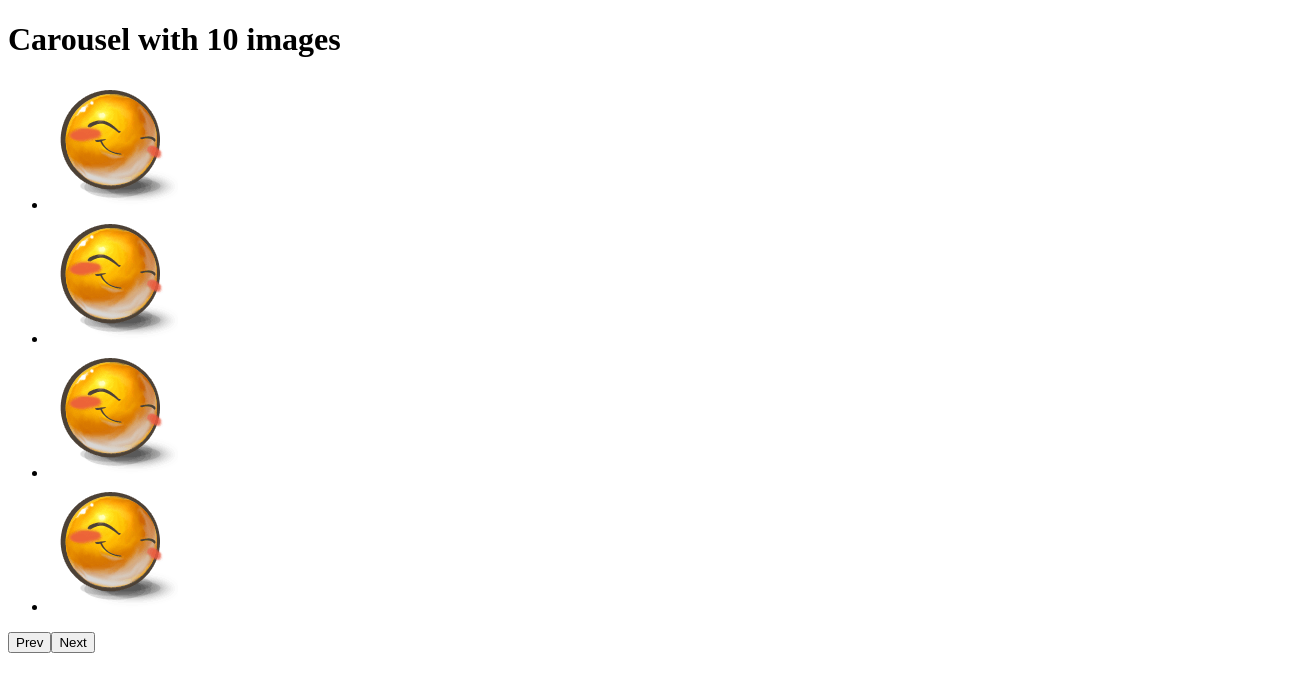
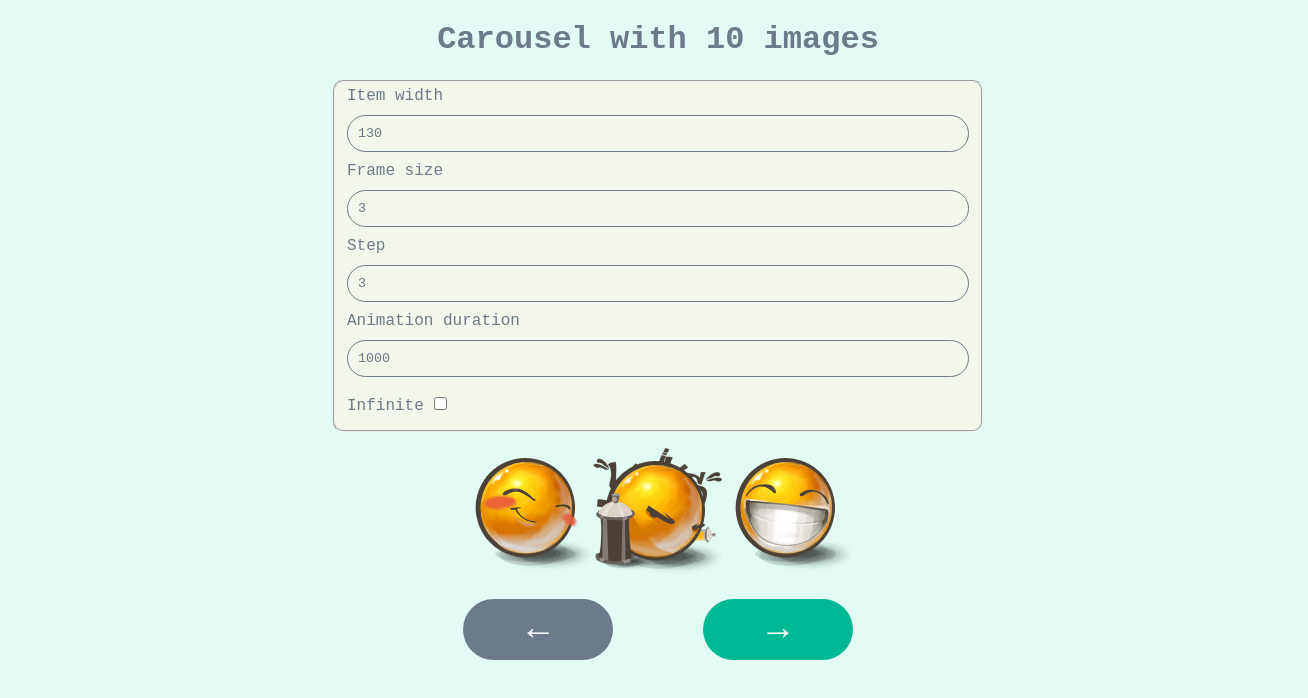
Before and after one commit to mate-academy/react_carousel, a React (Create React App) app: page / in a window 1280 px wide. Shown: the top 698 px of the page, 1308 px wide, since content can reach past the window. Built offline with nearby package versions, Linux system fonts and the light colour scheme; the HTML template or start-up script is replaced by a standard one.

Commit message:
Solution

```diff
--- a/src/App.scss
+++ b/src/App.scss
@@ -1 +1,40 @@
-// style go here
+* {
+  box-sizing: border-box;
+  font-family: 'Courier New', Courier, monospace;
+  background-color: #e2fbf5;
+  color: #6c7a89;
+}
+
+.App {
+  margin: 0 auto;
+
+  & h1 {
+    text-align: center;
+  }
+
+  & fieldset {
+    display: flex;
+    justify-content: center;
+    flex-direction: column;
+    width: 50%;
+    margin: 0 auto;
+    border-radius: 10px;
+    background-color: #f4f8ec;
+
+    & label {
+      background-color: inherit;
+    }
+
+    & input {
+      margin: 10px 0;
+      padding: 10px;
+      border: 1px solid #6c7a89;
+      border-radius: 50px;
+      background-color: inherit;
+
+      &:focus {
+        border: 1px solid #e2fbf5;
+      }
+    }
+  }
+}
--- a/src/App.tsx
+++ b/src/App.tsx
@@ -3,7 +3,12 @@ import './App.scss';
 import Carousel from './components/Carousel';
 
 interface State {
-  images: string[];
+  images: string[],
+  step: number,
+  frameSize: number,
+  itemWidth: number,
+  animationDuration: number,
+  infinite: boolean,
 }
 
 class App extends React.Component<{}, State> {
@@ -20,17 +25,102 @@ class App extends React.Component<{}, State> {
       './img/9.png',
       './img/10.png',
     ],
+    step: 3,
+    frameSize: 3,
+    itemWidth: 130,
+    animationDuration: 1000,
+    infinite: false,
+  };
+
+  onChangeHandler = (event: React.ChangeEvent<HTMLInputElement>) => {
+    const { name, value } = event.currentTarget;
+
+    this.setState((state) => (({
+      ...state,
+      [name]: +value,
+    })));
   };
 
   render() {
-    const { images } = this.state;
+    const {
+      images,
+      step,
+      frameSize,
+      itemWidth,
+      animationDuration,
+      infinite,
+    } = this.state;
+
+    const maxWidth = 1300;
 
     return (
-      <div className="App">
+      <div
+        className="App"
+        style={{ width: `${maxWidth}px` }}
+      >
         {/* eslint-disable-next-line */}
-        <h1>Carousel with {images.length} images</h1>
+        <h1 data-cy="title">Carousel with {this.state.images.length} images</h1>
+        <fieldset>
+          <label htmlFor="itemId">Item width</label>
+          <input
+            id="itemId"
+            name="itemWidth"
+            type="number"
+            value={itemWidth}
+            onChange={this.onChangeHandler}
+            min={1}
+            max={maxWidth / images.length}
+          />
 
-        <Carousel />
+          <label htmlFor="frameId">Frame size</label>
+          <input
+            id="frameId"
+            name="frameSize"
+            type="number"
+            value={frameSize}
+            onChange={this.onChangeHandler}
+            min={1}
+            max={Math.floor(maxWidth / itemWidth)}
+          />
+          <label htmlFor="stepId">Step</label>
+          <input
+            id="stepId"
+            name="step"
+            type="number"
+            value={step}
+            onChange={this.onChangeHandler}
+            min={1}
+            max={10}
+          />
+          <label htmlFor="animationDuration">Animation duration</label>
+          <input
+            name="animationDuration"
+            type="number"
+            defaultValue={animationDuration}
+            onChange={this.onChangeHandler}
+            step={1000}
+          />
+          <label>
+            Infinite
+            <input
+              name="animationDuration"
+              type="checkbox"
+              onChange={(event) => this.setState({
+                infinite: event.currentTarget.checked,
+              })}
+              checked={infinite}
+              style={{ marginLeft: 10 }}
+            />
+          </label>
+        </fieldset>
+        <Carousel
+          images={images}
+          step={step}
+          frameSize={frameSize}
+          itemWidth={itemWidth}
+          animationDuration={animationDuration}
+          infinite={infinite}
+        />
       </div>
     );
   }
--- a/src/components/Carousel.scss
+++ b/src/components/Carousel.scss
@@ -1 +1,34 @@
-// style go here
+.Carousel {
+  margin: 0 auto;
+
+  &__list {
+    display: flex;
+    list-style: none;
+    padding-inline-start: 0;
+  }
+
+  &__button {
+    display: flex;
+    justify-content: space-between;
+
+    &--item {
+      width: 150px;
+      padding: 10px;
+      font-size: 36px;
+      font-weight: bold;
+      border: none;
+      border-radius: 50px;
+      background-color: #00b894;
+      color: white;
+
+      &:hover {
+        cursor: pointer;
+        background-color: #16a085;
+      }
+
+      &:disabled {
+        background-color: #6c7a89;
+      }
+    }
+  }
+}
--- a/src/components/Carousel.tsx
+++ b/src/components/Carousel.tsx
@@ -1,18 +1,159 @@
 import React from 'react';
 import './Carousel.scss';
 
-const Carousel: React.FC = () => (
-  <div className="Carousel">
-    <ul className="Carousel__list">
-      <li><img src="./img/1.png" alt="1" /></li>
-      <li><img src="./img/1.png" alt="2" /></li>
-      <li><img src="./img/1.png" alt="3" /></li>
-      <li><img src="./img/1.png" alt="4" /></li>
-    </ul>
+type Props = {
+  images: string[],
+  step: number,
+  frameSize: number,
+  itemWidth: number,
+  animationDuration: number,
+  infinite: boolean
+};
 
-    <button type="button">Prev</button>
-    <button type="button">Next</button>
-  </div>
-);
+type State = {
+  position: number
+};
+
+class Carousel extends React.Component<Props, State> {
+  state = {
+    position: 0,
+  };
+
+  prev = () => {
+    const {
+      images,
+      step,
+      frameSize,
+      itemWidth,
+      infinite,
+    } = this.props;
+
+    this.setState((prevState) => {
+      const scrolled = prevState.position - (step * itemWidth);
+
+      if (scrolled >= 0) {
+        return {
+          position: scrolled,
+        };
+      }
+
+      if (infinite && scrolled < 0) {
+        return {
+          position: (images.length - frameSize) * itemWidth,
+        };
+      }
+
+      return {
+        position: 0,
+      };
+    });
+  };
+
+  next = () => {
+    const {
+      images,
+      step,
+      frameSize,
+      itemWidth,
+      infinite,
+    } = this.props;
+
+    this.setState((prevState) => {
+      const maxScroll = (images.length - frameSize) * itemWidth;
+      const scrolled = prevState.position + (step * itemWidth);
+
+      if (scrolled <= maxScroll) {
+        return {
+          position: scrolled,
+        };
+      }
+
+      if (infinite && scrolled > maxScroll) {
+        return {
+          position: (maxScroll - scrolled) + frameSize * itemWidth,
+        };
+      }
+
+      return {
+        position: maxScroll,
+      };
+    });
+  };
+
+  render() {
+    const {
+      images,
+      frameSize,
+      itemWidth,
+      animationDuration,
+      infinite,
+    } = this.props;
+    const { position } = this.state;
+
+    return (
+      <div
+        className="Carousel"
+        style={
+          {
+            width: `${itemWidth * frameSize}px`,
+            overflow: 'hidden',
+          }
+        }
+      >
+        <ul
+          className="Carousel__list"
+          style={{
+            transform: `translateX(-${position}px)`,
+            transition: `transform ${animationDuration}ms linear`,
+          }}
+        >
+          {images.map((image, index) => {
+            const visible = (index + 1) * itemWidth > position
+              && (index + 1) * itemWidth <= position + frameSize * itemWidth;
+
+            return (
+              <li key={image}>
+                <img
+                  src={image}
+                  alt={`${index + 1}`}
+                  width={itemWidth}
+                  style={
+                    {
+                      width: `${itemWidth}px`,
+                      visibility: visible ? 'visible' : 'hidden',
+                      transition: `visibility ${animationDuration}ms linear`,
+                    }
+                  }
+                />
+              </li>
+            );
+          })}
+        </ul>
+        <div className="Carousel__button">
+          <button
+            type="button"
+            className="Carousel__button--item"
+            onClick={this.prev}
+            disabled={!infinite && position <= 0}
+          >
+            &larr;
+          </button>
+          <button
+            type="button"
+            className="Carousel__button--item"
+            onClick={this.next}
+            disabled={
+              !infinite
+              && position >= (images.length - frameSize) * itemWidth
+            }
+            data-cy="next"
+          >
+            &rarr;
+          </button>
+        </div>
+      </div>
+    );
+  }
+}
 
 export default Carousel;
```
Also changed, not shown: 1 other file (tests, documents, lock files or other folders).
